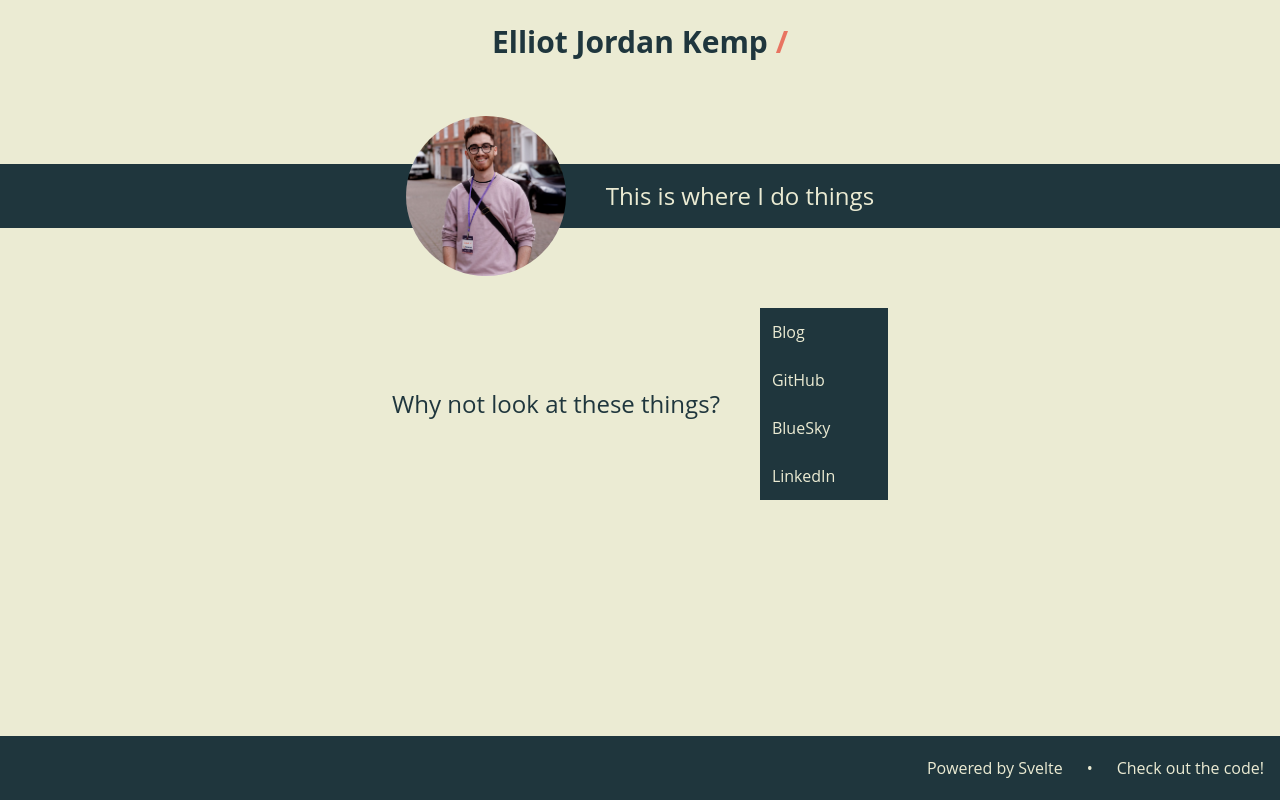
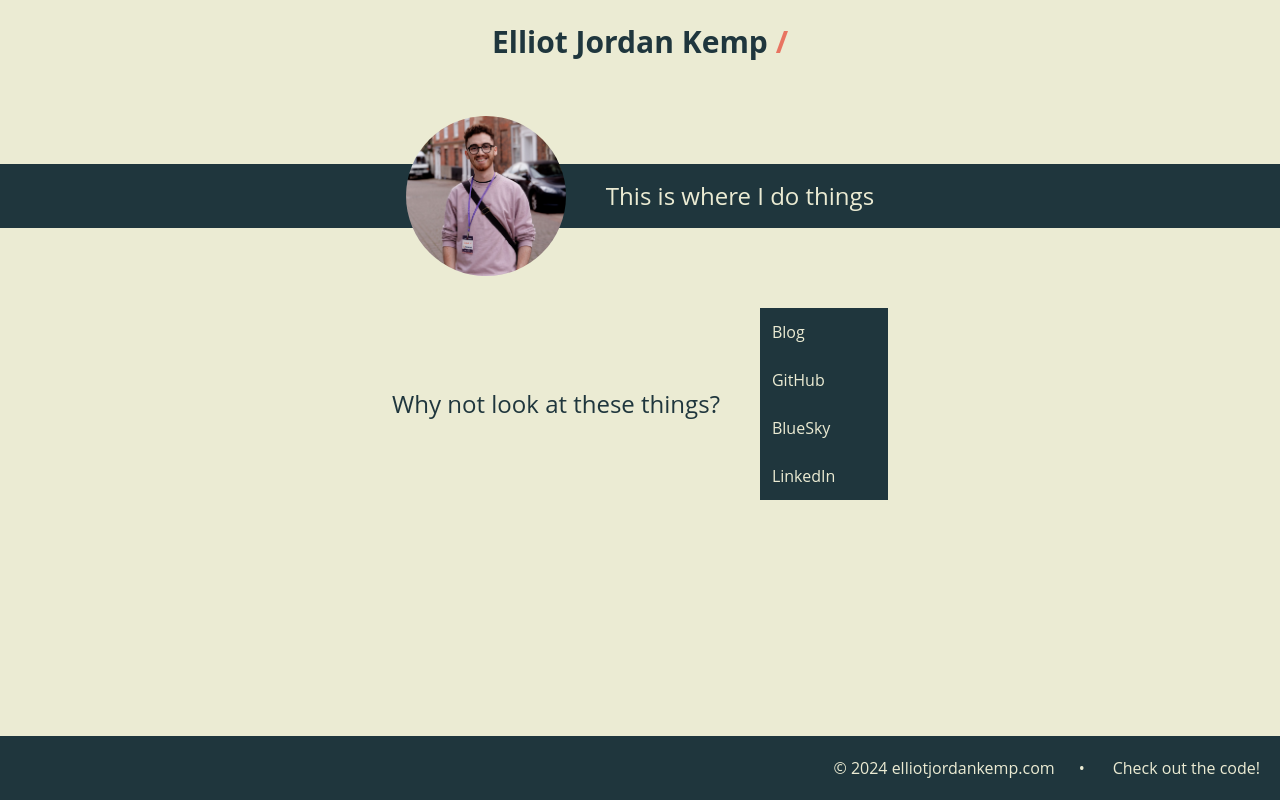
Before and after one commit to E-Kemp/personal-site-v6-svelte, a SvelteKit app: page / in a window 1280 px wide. Built offline with nearby package versions, Linux system fonts and the light colour scheme.

Commit message:
Added new footer content

```diff
--- a/src/components/Footer.svelte
+++ b/src/components/Footer.svelte
@@ -1,7 +1,15 @@
+<script lang="ts">
+	import Button from './Button.svelte';
+
+    const currentYear = new Date().getFullYear()
+</script>
+
 <footer
 	class="flex h-16 w-full flex-row items-center justify-end gap-6 bg-gunmetal px-4 text-beige"
 >
-	<p>Powered by Svelte</p>
+	<p>&copy; {currentYear} elliotjordankemp.com</p>
 	<span>&bull;</span>
-	<p>Check out the code!</p>
+	<a href="https://github.com/E-Kemp/personal-site-v6-svelte"
+		><Button small>Check out the code!</Button></a
+	>
 </footer>
```
